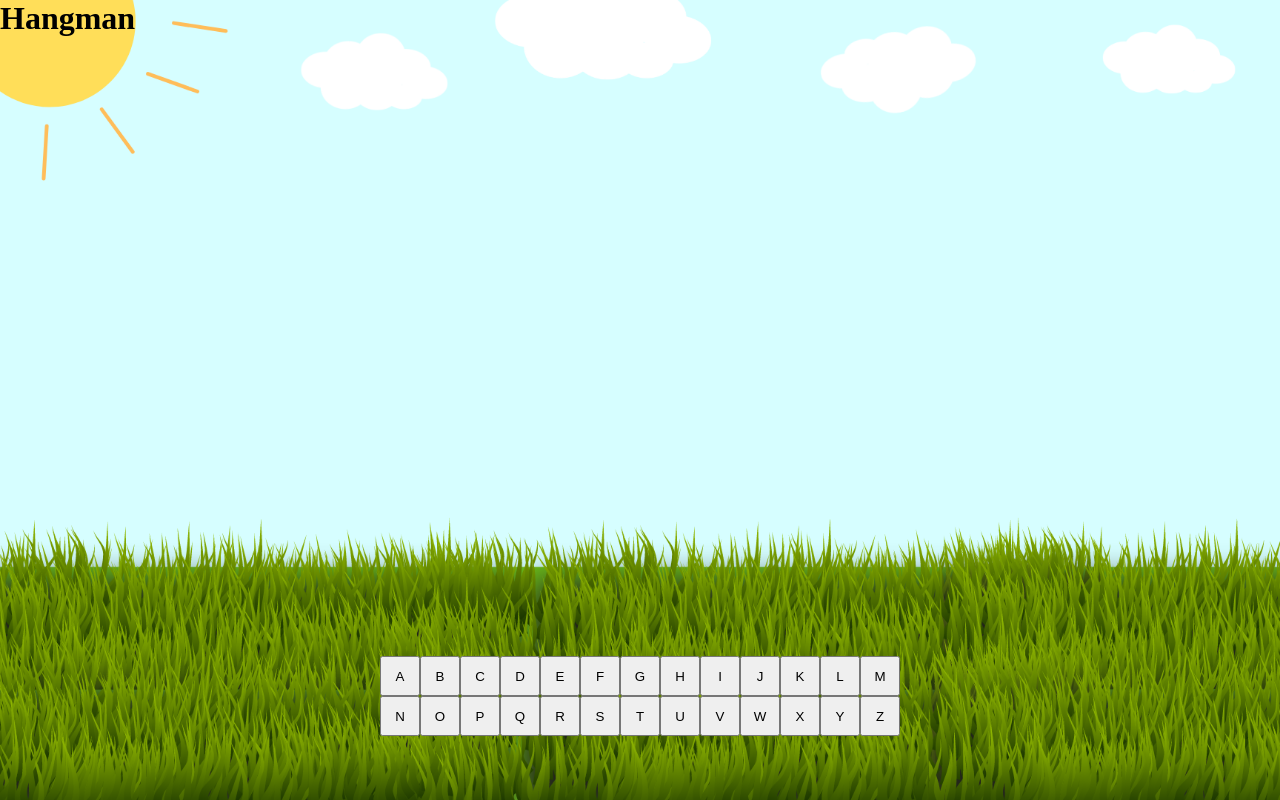
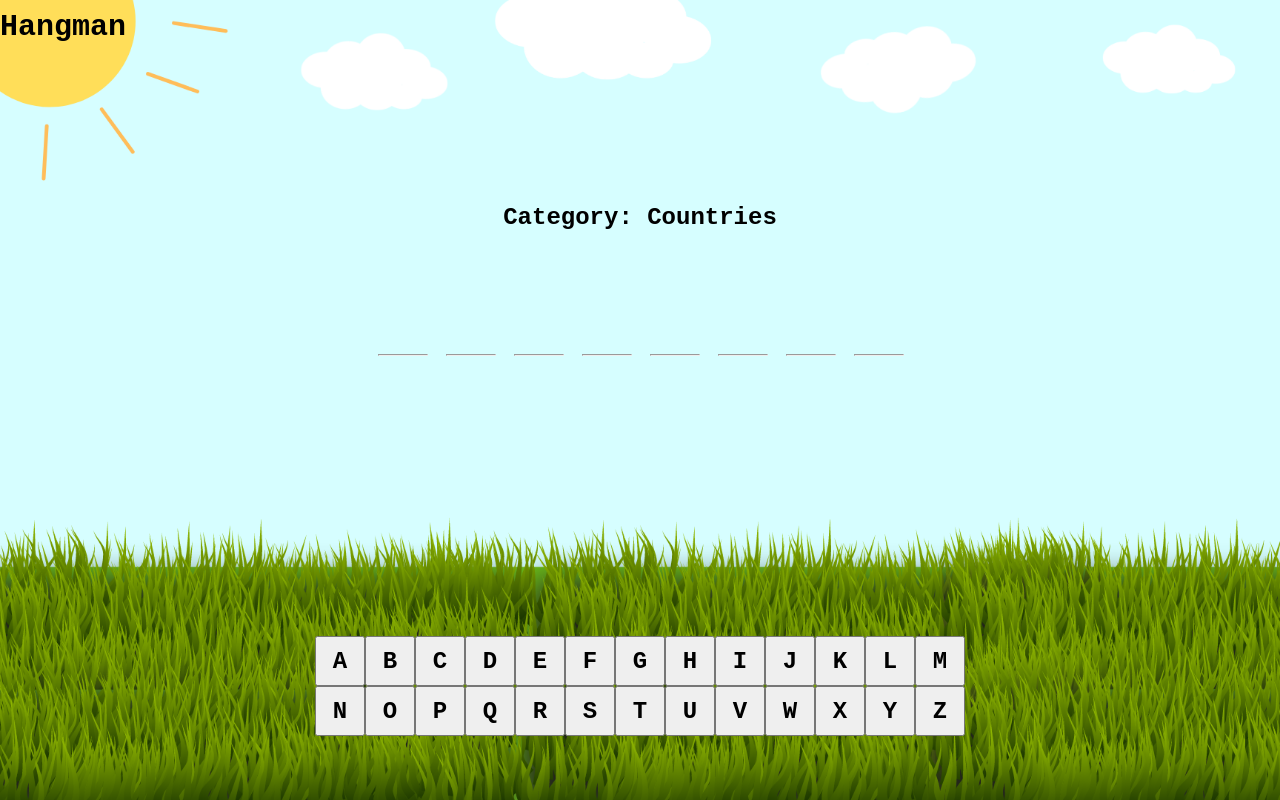
Before and after one commit to MsNiyaJ/Hangman, a React (Create React App) app: page / in a window 1280 px wide. Built offline with nearby package versions, Linux system fonts and the light colour scheme.

Commit message:
displayed a underline for each character in a word

```diff
--- a/src/App.js
+++ b/src/App.js
@@ -1,6 +1,7 @@
 import './global.css';
 
 import LettersSection from './letters/LettersSection';
+import WordSection from './WordSection';
 
 function App() {
   return (
@@ -12,8 +13,8 @@ function App() {
       }}
       className="w-full h-screen"
     >
-      <h1>Hangman</h1>
-
+      <h1 className="game-title">Hangman</h1>
+      <WordSection />
       <LettersSection />
     </div>
   );
--- /dev/null
+++ b/src/WordSection.js
@@ -0,0 +1,43 @@
+import React from 'react';
+import data from './data/data';
+
+const categories = ['Fast Food', 'Animals', 'Countries', 'Movies'];
+
+// A random number allows us to select random categories and words
+const rand = (min, max) => {
+  return Math.floor(Math.random() * (max - min) + min);
+};
+
+const WordSection = () => {
+  let i = rand(0, categories.length - 1);
+  let category = categories[i];
+
+  let j = rand(0, data[category].length);
+  let word = data[category][j];
+
+  // Split the word by characters
+  let charArr = word.split('');
+
+  return (
+    <div className="word-section">
+      <div data-testid="category" className="category">
+        Category: {category}
+      </div>
+      <div data-testid="word" className="word">
+        {/* Loop through each character and display a line */}
+        {charArr.map((char, index) => {
+          return char === ' ' ? (
+            <div className="px-1"></div>
+          ) : (
+            <div key={index}>
+              <div className="letter">{char}</div>
+              <hr className="w-full"></hr>
+            </div>
+          );
+        })}
+      </div>
+    </div>
+  );
+};
+
+export default WordSection;
--- a/src/global.css
+++ b/src/global.css
@@ -1,6 +1,7 @@
 * {
   padding: 0;
   margin: 0;
+  font-family: 'Courier New', Courier, monospace;
 }
 
 /* Width */
@@ -67,6 +68,16 @@
 }
 
 /* Padding */
+.px-1 {
+  padding-left: 1rem;
+  padding-right: 1rem;
+}
+
+.px-2 {
+  padding-left: 2rem;
+  padding-right: 2rem;
+}
+
 .px-3 {
   padding-left: 3rem;
   padding-right: 3rem;
@@ -77,6 +88,40 @@
   padding-bottom: 3rem;
 }
 
+.game-title {
+  padding-top: 10px;
+  font-size: 23px;
+}
+
+.word-section {
+  display: flex;
+  flex-direction: column;
+  align-items: center;
+  row-gap: 2rem;
+  height: 60vh;
+}
+
+.category {
+  font-size: x-large;
+  font-weight: 600;
+  margin-top: 10rem;
+}
+
+.word {
+  display: flex;
+  font-size: 2rem;
+  gap: 20px;
+}
+
+.underline {
+  background-color: black;
+  color: black;
+}
+
+.letter {
+  opacity: 0;
+}
+
 .letter-section {
   display: grid;
   grid-template-columns: repeat(13, auto);
@@ -85,8 +130,10 @@
 }
 
 .letter-button {
-  width: 40px;
-  height: 40px;
+  width: 20px;
+  height: 20px;
+  font-weight: 600;
+  font-size: x-large;
   /* border: black 2px; */
   /* border: inset black 2px; */
 }
@@ -102,3 +149,28 @@
 .disabled:hover {
   background-color: rgba(255, 255, 255, 0.596);
 }
+
+/* Large Mobile Device */
+@media screen and (min-width: 425px) {
+  .letter-button {
+    width: 30px;
+    height: 30px;
+  }
+  .word {
+    font-size: 3.5rem;
+  }
+  .game-title {
+    font-size: 30px;
+  }
+}
+
+/* Tablet Devices */
+@media screen and (min-width: 768px) {
+  .letter-button {
+    width: 50px;
+    height: 50px;
+  }
+  .word {
+    font-size: 5rem;
+  }
+}
```
Also changed, not shown: 1 other file (tests, documents, lock files or other folders).
